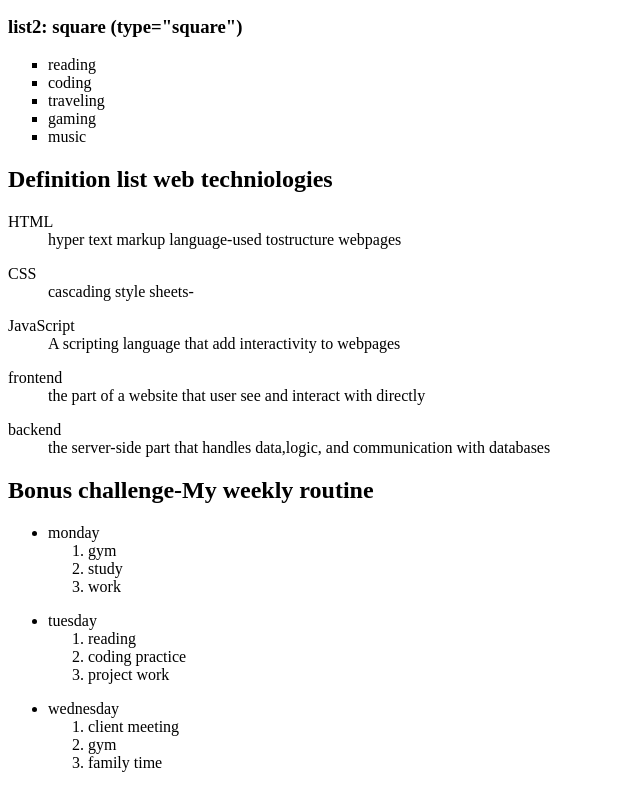
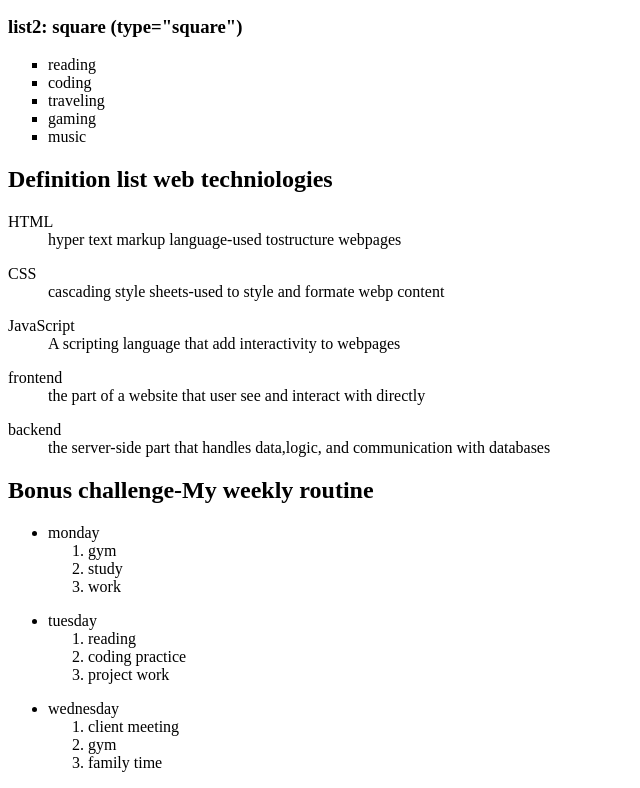
Before and after one commit to alihassanaltaf/assignment2, a plain HTML site: page index.html in a window 1280 px wide. Shown: the part 971-1759 px from the top of the page, without its empty margins (0-640 px from the left). Drawn offline with Linux system fonts and the light colour scheme.

Commit message:
Update index.html

```diff
--- a/index.html
+++ b/index.html
@@ -61,7 +61,7 @@
 		</dl>
 		<dl>
 			<dt>CSS</dt>
-			<dd>cascading style sheets-<used to style and formate webp content/dd>
+			<dd>cascading style sheets-used to style and formate webp content</dd>
 		</dl>
 		<dl>
 			<dt>JavaScript</dt>
```
